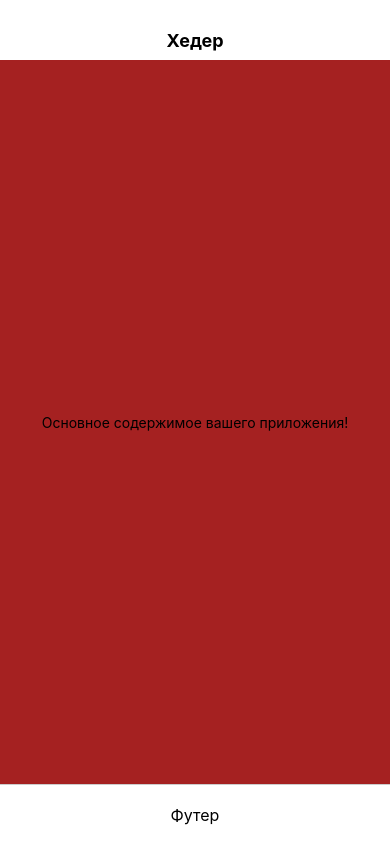
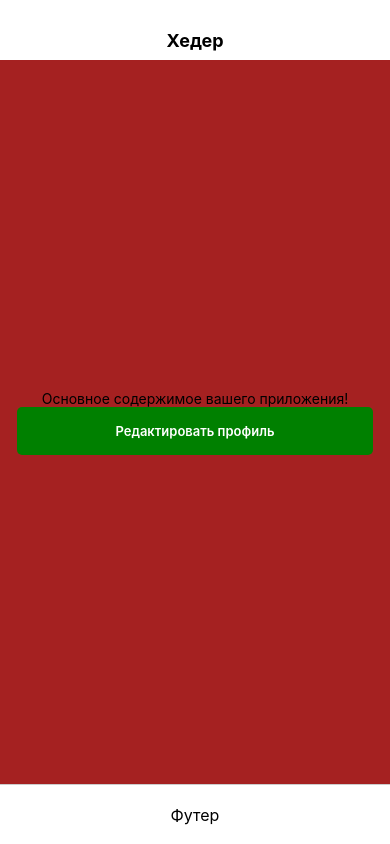
Before and after one commit to nikitazapekin/react-native-medical-app, a React Native app: screen / in a window 390 px wide. Built offline with nearby package versions, Linux system fonts and the light colour scheme.

Commit message:
feat(styles): Add  styles branch

```diff
--- a/App.tsx
+++ b/App.tsx
@@ -1,21 +1,27 @@
 import { StatusBar } from "expo-status-bar";
 import { StyleSheet, Text, View } from "react-native";
+import CustomButton from "./components/shared/Button";
 
 export default function App() {
   return (
     <View style={styles.container}>
-      {/* Хедер */}
-      <View style={styles.header}>
+
+    <View style={styles.header}>
         <Text style={styles.headerText}>Хедер</Text>
       </View>
 
       {/* Основное содержимое */}
       <View style={styles.content}>
         <Text>Основное содержимое вашего приложения!</Text>
+
+        <CustomButton
+        text="Редактировать профиль"
+        handler={()=>{}}
+        backgroundColor="green"
+        />
         <StatusBar style="auto" />
       </View>
 
-      {/* Футер */}
       <View style={styles.footer}>
         <Text style={styles.footerText}>Футер</Text>
       </View>
--- /dev/null
+++ b/components/shared/Button/index.tsx
@@ -0,0 +1,30 @@
+import React from 'react';
+import { TouchableOpacity, Text, TouchableOpacityProps } from 'react-native';
+import { styles } from './styled';
+import { CustomButtonProps } from './types';
+
+const CustomButton: React.FC<CustomButtonProps> = ({
+  text,
+  handler,
+  backgroundColor = '#993B4A',
+  disabled = false
+}) => {
+  return (
+    <TouchableOpacity
+      style={[
+        styles.button,
+        { backgroundColor },
+        disabled && styles.disabled
+      ]}
+      onPress={handler}
+      disabled={disabled}
+      activeOpacity={0.8}
+    >
+      <Text style={styles.text}>
+        {text}
+      </Text>
+    </TouchableOpacity>
+  );
+};
+
+export default CustomButton;
--- /dev/null
+++ b/components/shared/Button/styled.ts
@@ -0,0 +1,21 @@
+import { StyleSheet } from 'react-native';
+
+export const styles = StyleSheet.create({
+  button: {
+    borderRadius: 5,
+    width: 356,
+    height: 48,
+    backgroundColor: '#993B4A',
+    justifyContent: 'center',
+    alignItems: 'center',
+  },
+  text: {
+    fontWeight: '600',
+    fontSize: 13,
+    color: '#fff',
+    textAlign: 'center',
+  },
+  disabled: {
+    opacity: 0.6,
+  },
+});
--- /dev/null
+++ b/components/shared/Button/types.ts
@@ -0,0 +1,6 @@
+export interface CustomButtonProps {
+  text: string;
+  handler: () => void;
+  backgroundColor?: string;
+  disabled?: boolean;
+}
```
